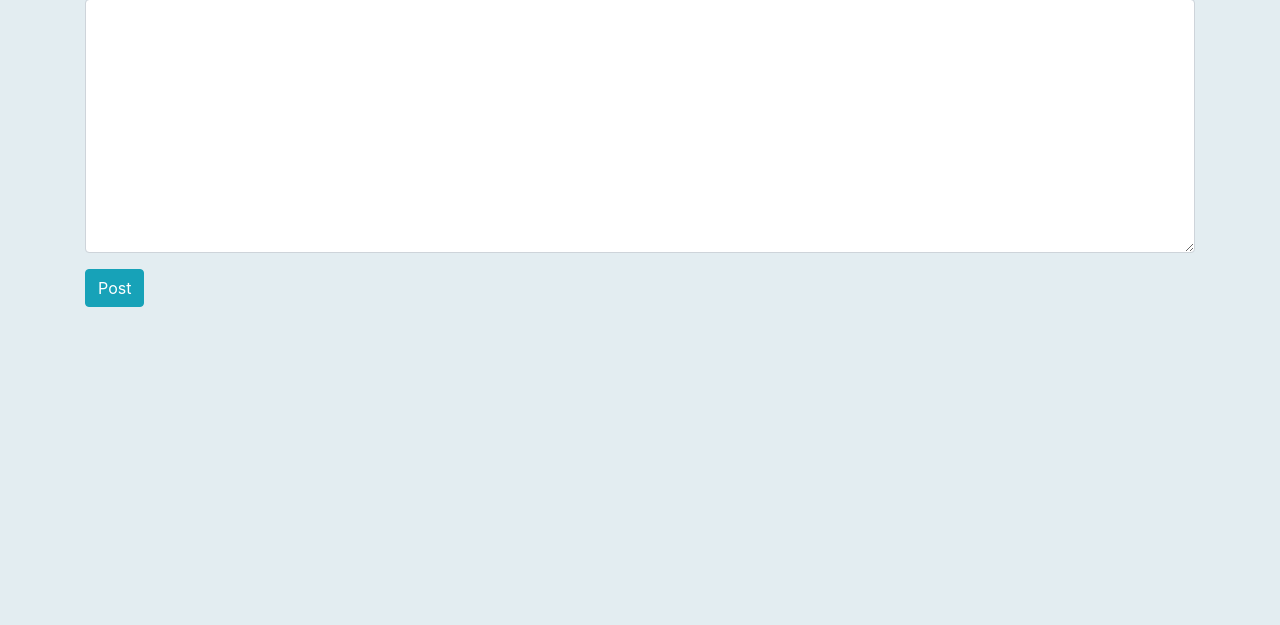
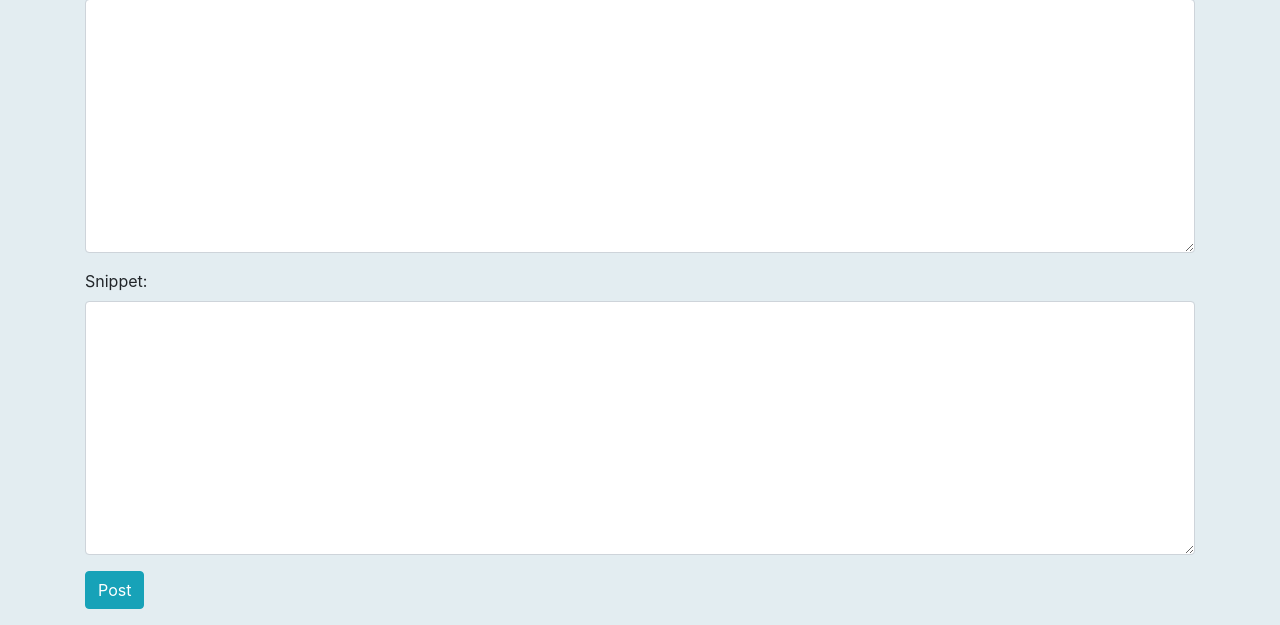
Before and after one commit to Rajan66/Blog, a Django app: page /add_post/ in a window 1280 px wide. Shown: the part 451-1076 px from the top of the page. Before the commit the page ends 758 px from the top, so only its background shows below. Run offline with Django 4.2, Linux system fonts and the light colour scheme; the visitor is signed in with stand-in values (Sample User, id 1); some libraries are stand-ins or nearby versions.

Commit message:
Added snippet in the home page

```diff
--- a/blog/forms.py
+++ b/blog/forms.py
@@ -14,7 +14,7 @@ for item in categories:
 class PostForm(forms.ModelForm):
     class Meta:
         model = Post
-        fields = ('title', 'title_tag', 'author', 'category', 'body')
+        fields = ('title', 'title_tag', 'author', 'category', 'body','snippet')
 
         widgets = {
             # placeholder = categories: add to the attrs; to show the querySet and list of the categories
@@ -23,13 +23,14 @@ class PostForm(forms.ModelForm):
             'author': forms.TextInput(attrs={'class': 'form-control', 'value': '', 'id': 'user','type': 'hidden'}),
             'category': forms.Select(choices=categories_list, attrs={'class': 'form-control'}),
             'body': forms.Textarea(attrs={'class': 'form-control'}),
+            'snippet': forms.Textarea(attrs={'class': 'form-control'}),
         }
 
 
 class EditForm(forms.ModelForm):
     class Meta:
         model = Post
-        fields = ('title', 'title_tag', 'category', 'body')
+        fields = ('title', 'title_tag', 'category', 'body','snippet')
 
         widgets = {
             # placeholder = categories: add to the attrs; to show the querySet and list of the categories
@@ -37,4 +38,5 @@ class EditForm(forms.ModelForm):
             'title_tag': forms.TextInput(attrs={'class': 'form-control'}),
             'category': forms.Select(choices=categories_list, attrs={'class': 'form-control'}),
             'body': forms.Textarea(attrs={'class': 'form-control'}),
+            'snippet': forms.Textarea(attrs={'class': 'form-control'}),
         }
--- a/blog/models.py
+++ b/blog/models.py
@@ -14,6 +14,7 @@ class Post(models.Model):
     author = models.ForeignKey(User, on_delete=models.CASCADE)
     # on_delete -  deletes all the posts when the user account is deleted
     body = RichTextField(blank=True,null=True)
+    snippet = models.CharField(max_length=255)
     post_date = models.DateField(auto_now_add=True)
     category = models.CharField(max_length=255, default="uncategorized")
     # user can like many posts and a post can have many likes
--- a/blog/templates/home.html
+++ b/blog/templates/home.html
@@ -15,7 +15,7 @@
                             <!-- Span with tag class for the tag -->
                             <span class="tag">{{ post.category|title }}</span>
                             <div class="name">{{ post.title }}</div>
-                            {% comment %} <p>{{ post.body|slice:":200"|safe }}</p> {% endcomment %}
+                            <p>{{ post.snippet }}</p>
                             <a class="btn btn-primary button"
                                href="{% url 'article-details' post.pk %}">Read more</a>
                             <br>
```
Also changed, not shown: blog/migrations/0011_post_snippet.py (added).
